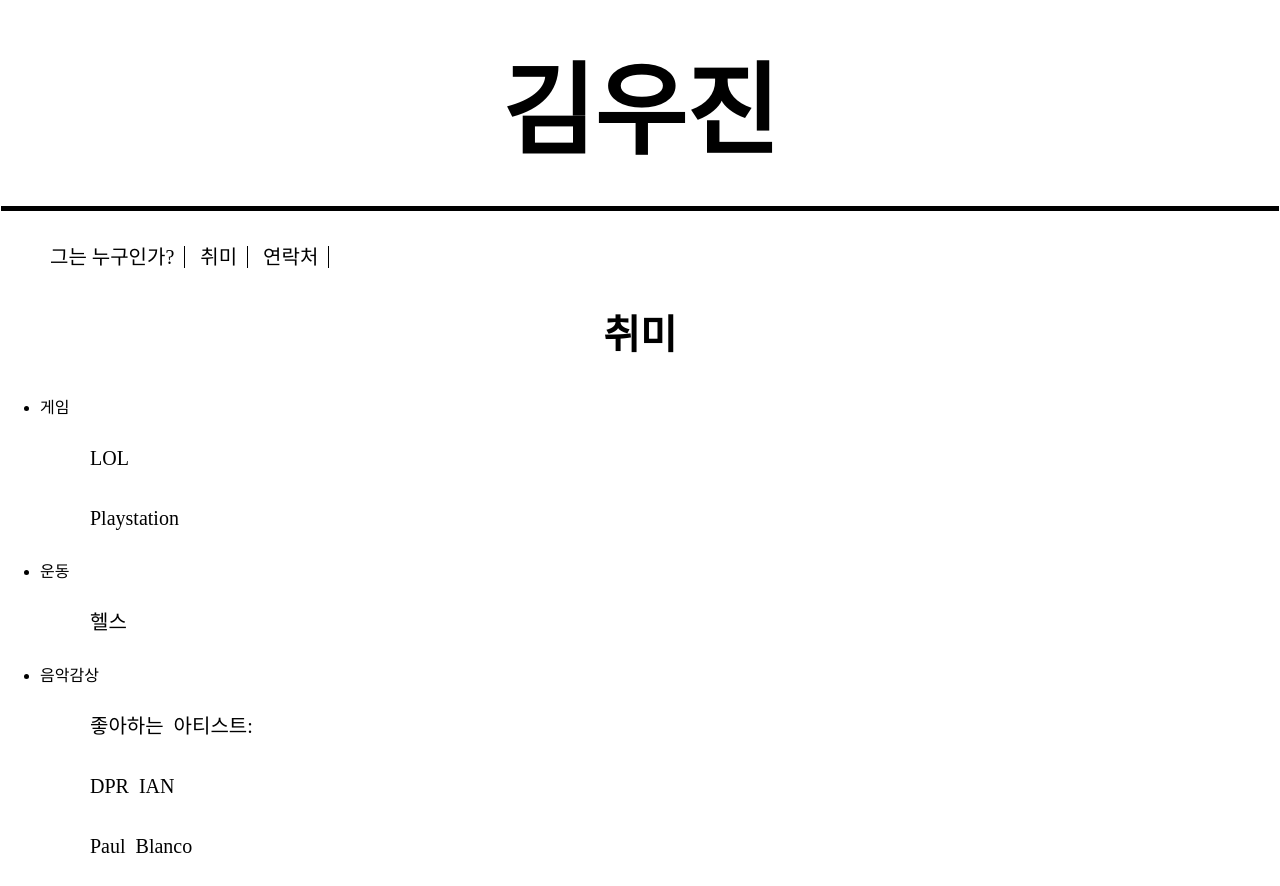
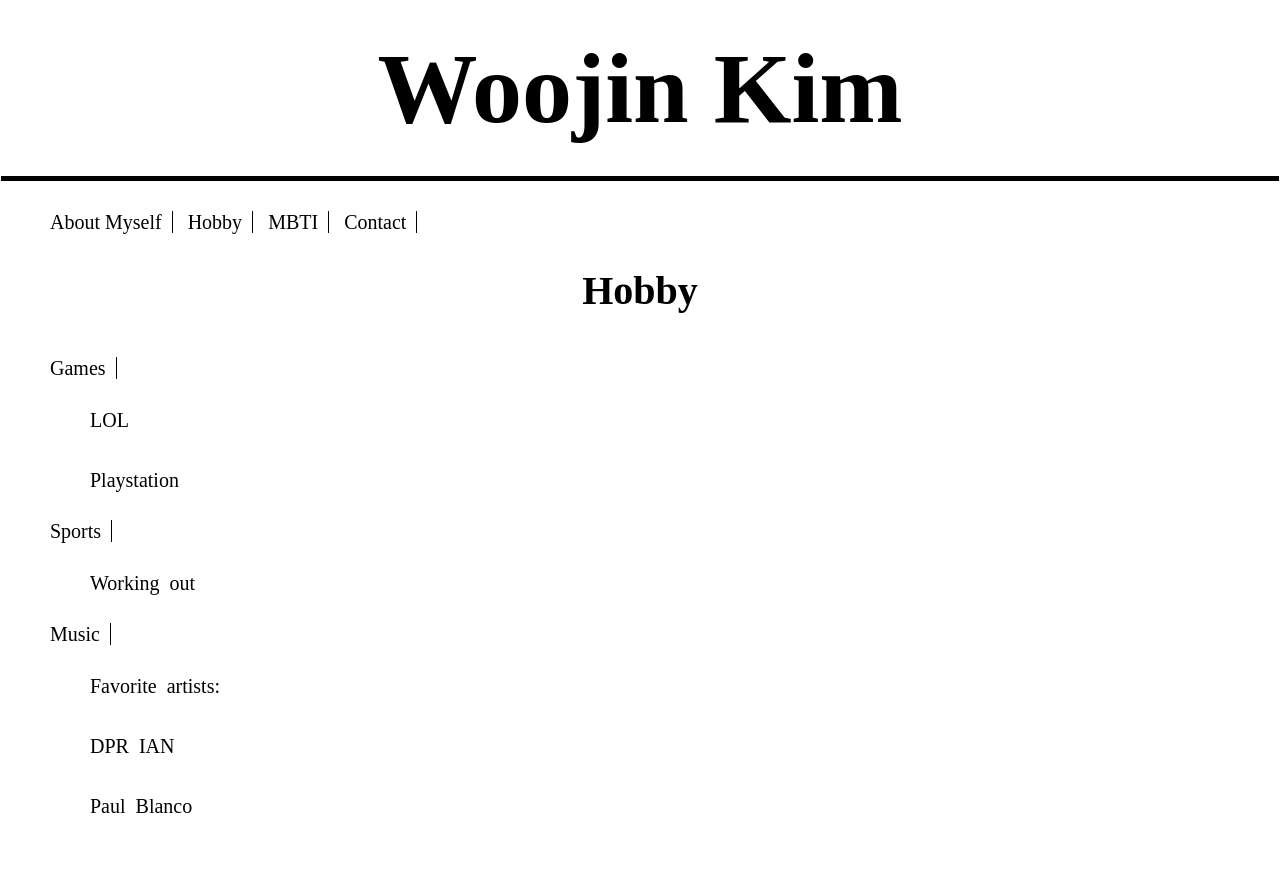
Before and after one commit to w00jinkim/wecode-assignments, a plain HTML site: page 2.html in a window 1280 px wide. After the commit the page ends 846 px from the top, so only its background shows below. Drawn offline with Linux system fonts and the light colour scheme.

Commit message:
kr to eng

```diff
--- a/2.html
+++ b/2.html
@@ -6,24 +6,26 @@
   <link rel="stylesheet" href="style.css">
 </head>
 <body>
-<h1><strong><a href="index.html">김우진</a></strong></h1>
+<h1><strong><a href="index.html">Woojin Kim</a></strong></h1>
 
-<nav>
-  <ul>
-    <li><a href="1.html">그는 누구인가?</a></li>
-    <li><a href="2.html">취미</a></li>
-    <li><a href="3.html">연락처</a></li>
-  </ul>
-</nav>
-<h2>취미</h2>
+  <nav>
+    <ul>
+      <li><a href="1.html">About Myself</a></li>
+      <li><a href="2.html">Hobby</a></li>
+      <li><a href="4.html">MBTI</a></li>
+      <li><a href="3.html">Contact</a></li>
+    </ul>
+  <nav>
+
+<h2>Hobby</h2>
   <ul class="hobby">
-    <li>게임</li>
+    <li>Games</li>
      <p>LOL</p>
      <p>Playstation</p>
-    <li>운동</li>
-     <p>헬스</p>
-    <li>음악감상</li>
-      <p> 좋아하는 아티스트:</p>
+    <li>Sports</li>
+     <p>Working out</p>
+    <li>Music</li>
+      <p> Favorite artists:</p>
       <p> <a href="https://www.youtube.com/watch?v=E-8pyVBvCPQ#" target="_blank" title="No Blueberries">DPR IAN</a></p>
       <p> <a href="https://www.youtube.com/watch?v=EpeokNluPOo#" target="_blank" title="Summer">Paul Blanco</a></p>
   </ul>
--- a/style.css
+++ b/style.css
@@ -39,3 +39,9 @@ p {
   word-spacing: 5px;
   line-height: 40px;
 }
+
+label {
+  font-size: 25px;
+  word-spacing: 5px;
+  margin: 30px;
+}
```
Also changed, not shown: 1.html (+14 -14 lines), 3.html (+9 -7 lines), 4.html (added, +28 -0 lines), index.html (+30 -4 lines).
